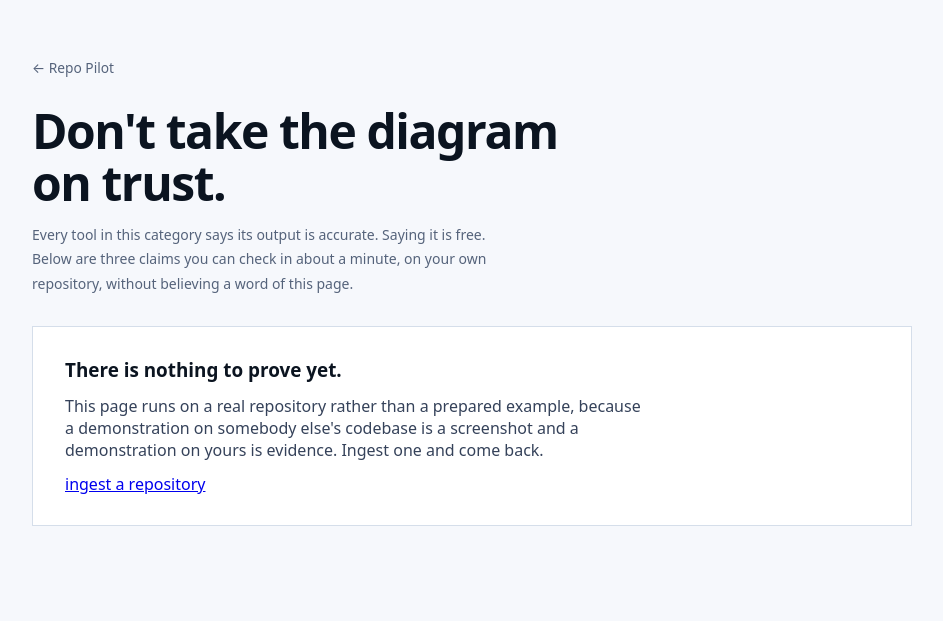
After one commit to Rameen07304/repo-pilot, a FastAPI app: template app/interface/templates/proof.html in a window 1280 px wide. The commit adds this page. Shown: the top 621 px of the page, without its empty margins (168-1111 px from the left). Run offline with FastAPI, Linux system fonts and the light colour scheme; the template is opened without the code that fills it, so the values that code supplies are empty; parts of the project's set-up code (start-up, migrations or seed data) failed here and were passed over.

Commit message:
A page that proves the claim instead of making it
Every tool in this category says its output is accurate. Saying it is
free, so it persuades nobody. /proof makes three claims a reader can
check in a minute, computed at request time on whatever repository they
last ingested — not a prepared example, because a demonstration on
someone else's codebase is a screenshot and one on your own is evidence.

  1. Every arrow names its line. Shown as a count with links that open
     the file at that line on the pinned commit. Open one; the import is
     there or the page is lying.
  2. It declares what it could not see — the real coverage figures,
     including the unflattering ones. A model-drawn diagram cannot do
     this, because it does not know what it missed.
  3. The same commit draws the same diagram. The SVG is rendered twice
     while the page loads and both SHA-256 digests are printed. This is
     the one a generated-diagram tool cannot imitate, and the cheapest
     to verify: the digests match on the page or they do not.

It deliberately does NOT reproduce a competitor's output. A comparison
that invents the other side proves nothing, and one bad-faith screenshot
would cost more credibility than the whole argument is worth. It cites
the published finding that LLM-generated architecture views are
"syntactically valid but semantically flawed" and tells the reader to run
the other tool themselves and try the same three checks on it.

Empty state matters here: with nothing ingested the page says so and
sends you to ingest something, rather than falling back to a canned demo.

The CSP test caught this page's arxiv citation and was right to ask —
but wrong in how it asked. It scanned every href, so an ordinary outbound
link looked like a subresource; that is why it already carried a
hardcoded exclusion for github.com. It now scans src= and <link href=
only, with a guard that fails if the scan ever matches nothing. That
guard immediately earned its place: the first rewrite had literal
backspace bytes where \b was meant, so the regex matched nothing and
would otherwise have passed while checking exactly zero origins.

449 Python tests, 66 frontend.

```diff
--- a/app/interface/main.py
+++ b/app/interface/main.py
@@ -33,6 +33,7 @@ from app.interface.routes import (  # noqa: E402
     ingest,
     investigate_stream,
     onboarding,
+    proof,
     sequence,
     source,
 )
@@ -127,6 +128,7 @@ app.include_router(agent_tooling.router)
 app.include_router(architecture.router)
 app.include_router(architecture_delta.router)
 app.include_router(sequence.router)
+app.include_router(proof.router)
 
 templates = Jinja2Templates(directory="app/interface/templates")
 app.mount("/static", StaticFiles(directory="app/interface/static"), name="static")
@@ -134,6 +136,11 @@ app.mount("/static", StaticFiles(directory="app/interface/static"), name="static
 # Appended to static asset URLs so browsers pick up new CSS/JS after a
 # restart instead of serving a cached copy of the old interface.
 STATIC_VERSION = str(int(time.time()))
+
+# Routes in their own modules need these, and importing them back from
+# this module would be circular. State is the seam that already exists.
+app.state.templates = templates
+app.state.static_version = STATIC_VERSION
 
 
 @app.get("/")
--- a/app/interface/static/style.css
+++ b/app/interface/static/style.css
@@ -2849,3 +2849,114 @@ body.has-doc-viewer { overflow: hidden; }
 @media (max-width: 640px) {
     .pr-entry #pr-form { flex-direction: column; align-items: stretch; }
 }
+
+/* ------------------------------------------------------------------
+   Proof page — claims a reader can check, not claims they must believe
+   ------------------------------------------------------------------ */
+.proof-wrap {
+    max-width: 920px;
+    margin: 0 auto;
+    padding: 56px 20px 96px;
+}
+.proof-back {
+    display: inline-block;
+    margin-bottom: 28px;
+    font-size: 0.86rem;
+    color: var(--ink-muted);
+    text-decoration: none;
+}
+.proof-back:hover { color: var(--accent); }
+.proof-head h1 {
+    margin: 0 0 14px;
+    font-size: clamp(1.9rem, 5vw, 3rem);
+    line-height: 1.08;
+    letter-spacing: -0.03em;
+    color: var(--ink);
+}
+.proof-lede {
+    margin: 0;
+    max-width: 62ch;
+    font-size: 1.02rem;
+    color: var(--ink-body);
+}
+.proof-subject {
+    margin: 32px 0 8px;
+    padding-bottom: 18px;
+    border-bottom: 1px solid var(--hairline);
+    font-size: 0.9rem;
+    color: var(--ink-body);
+}
+
+/* The number carries the claim, so it is the largest thing in the row. */
+.claim {
+    display: grid;
+    grid-template-columns: 148px 1fr;
+    gap: 28px;
+    padding: 36px 0;
+    border-bottom: 1px solid var(--hairline);
+}
+.claim-mark {
+    font-family: var(--font-mono);
+    font-size: 2.1rem;
+    font-weight: 600;
+    line-height: 1;
+    letter-spacing: -0.03em;
+    padding-top: 4px;
+}
+.claim-mark span { font-size: 1.1rem; font-weight: 400; color: var(--ink-faint); }
+.claim-ok { color: var(--success); }
+.claim-partial { color: var(--accent); }
+.claim-fail { color: var(--error); }
+.claim-body {
+    /* A grid track defaults to min-width:auto, so a long unbreakable
+       file path in the samples below pushes the column wider than the
+       page instead of wrapping. */
+    min-width: 0;
+}
+.claim-body h2 {
+    margin: 0 0 10px;
+    font-size: 1.22rem;
+    letter-spacing: -0.015em;
+    color: var(--ink);
+}
+.claim-body p { margin: 0 0 12px; max-width: 64ch; color: var(--ink-body); }
+.claim-note { font-size: 0.88rem; color: var(--ink-muted); }
+.claim-samples, .claim-facts {
+    margin: 0 0 14px;
+    padding-left: 18px;
+    font-size: 0.9rem;
+    color: var(--ink-body);
+}
+.claim-samples li, .claim-facts li { margin-bottom: 6px; }
+/* Repository paths have no spaces to break at. */
+.claim-samples .mono, .claim-facts code, .proof-subject .mono {
+    overflow-wrap: anywhere;
+}
+.claim-decisive { border-bottom: 0; }
+.digest {
+    margin: 0 0 12px;
+    padding: 14px 16px;
+    overflow-x: auto;
+    border: 1px solid var(--hairline);
+    background: var(--surface-sunken);
+    font-family: var(--font-mono);
+    font-size: 0.78rem;
+    line-height: 1.7;
+    color: var(--ink-body);
+}
+.proof-compare, .proof-empty {
+    margin-top: 12px;
+    padding: 30px 32px;
+    border: 1px solid var(--hairline);
+    background: var(--surface);
+}
+.proof-compare h2, .proof-empty h2 { margin: 0 0 12px; font-size: 1.18rem; color: var(--ink); }
+.proof-compare p, .proof-empty p { margin: 0 0 12px; max-width: 64ch; color: var(--ink-body); }
+.proof-closer { display: flex; flex-wrap: wrap; gap: 14px; margin-top: 40px; }
+
+@media (max-width: 640px) {
+    .proof-wrap { padding: 36px 16px 64px; }
+    .claim { grid-template-columns: 1fr; gap: 10px; padding: 28px 0; }
+    .claim-mark { font-size: 1.7rem; }
+    .proof-compare, .proof-empty { padding: 22px 18px; }
+}
--- a/app/interface/templates/landing.html
+++ b/app/interface/templates/landing.html
@@ -258,7 +258,7 @@
                 <h2 id="proof-title" data-reveal>The parser decides what exists. The model only explains it.</h2>
                 <p data-reveal>Most tools hand a codebase to a language model and print whatever it says back. A model asked to describe an architecture will invent dependencies that look plausible and are not there.</p>
                 <p data-reveal>Here the graph comes from tree&#8209;sitter and the repository's own imports. The model is given what was found and asked to explain it. It cannot add an edge to the diagram, and it cannot produce a citation: every file and line reference is taken from retrieval and checked against the real file list before it reaches you.</p>
-                <a href="/app" class="cta-ghost" data-reveal>try it on your own repository</a>
+                <a href="/proof" class="cta-ghost" data-reveal>check the claim on a real repository</a>
             </div>
             <figure class="hero-figure" data-reveal>
                 <div class="figure-shell">
--- /dev/null
+++ b/app/interface/templates/proof.html
@@ -0,0 +1,172 @@
+{# The claim, checked rather than asserted. Every number on this page is
+   computed from the repository named at the top, at request time. #}
+<!DOCTYPE html>
+<html lang="en">
+<head>
+    <meta charset="utf-8" />
+    <meta name="viewport" content="width=device-width, initial-scale=1" />
+    <title>Check it yourself &mdash; Repo Pilot</title>
+    <link rel="preconnect" href="https://fonts.googleapis.com" />
+    <link rel="preconnect" href="https://fonts.gstatic.com" crossorigin />
+    <link href="https://fonts.googleapis.com/css2?family=JetBrains+Mono:wght@400;500;600;700&display=swap" rel="stylesheet" />
+    <link rel="stylesheet" href="/static/style.css?v={{ static_version }}" />
+    <script src="/static/theme.js?v={{ static_version }}"></script>
+</head>
+<body class="proof-page">
+<main class="proof-wrap">
+
+    <header class="proof-head">
+        <a class="proof-back" href="/">&larr; Repo Pilot</a>
+        <h1>Don't take the diagram on trust.</h1>
+        <p class="proof-lede">
+            Every tool in this category says its output is accurate. Saying it is free.
+            Below are three claims you can check in about a minute, on
+            {% if repo %}the repository you last ingested{% else %}your own repository{% endif %},
+            without believing a word of this page.
+        </p>
+    </header>
+
+    {% if not repo %}
+    <section class="proof-empty">
+        <h2>There is nothing to prove yet.</h2>
+        <p>
+            This page runs on a real repository rather than a prepared example, because a
+            demonstration on somebody else's codebase is a screenshot and a demonstration on
+            yours is evidence. Ingest one and come back.
+        </p>
+        <a class="cta-primary" href="/app">ingest a repository</a>
+    </section>
+    {% else %}
+
+    <p class="proof-subject">
+        Running on <a class="mono" href="https://github.com/{{ repo }}">{{ repo }}</a>
+        at commit <code>{{ short_sha }}</code>.
+        {% if others %}
+        <span class="dim">Also ingested here:
+            {% for other in others %}<a class="mono" href="/proof?repo={{ other }}">{{ other }}</a>{% if not loop.last %}, {% endif %}{% endfor %}.
+        </span>
+        {% endif %}
+    </p>
+
+    <section class="claim">
+        <div class="claim-mark {% if every_edge_cited %}claim-ok{% else %}claim-partial{% endif %}">
+            {{ edges_evidenced }}<span>/{{ edges_total }}</span>
+        </div>
+        <div class="claim-body">
+            <h2>Every arrow names the line it came from.</h2>
+            <p>
+                Not the file &mdash; the line. {{ edges_evidenced }} of {{ edges_total }}
+                dependencies in this repository carry the exact line of the import they were
+                resolved from.
+                {% if not every_edge_cited %}
+                The {{ edges_total - edges_evidenced }} without one are edges no single line
+                accounts for, and they are reported as such rather than quietly dropped.
+                {% endif %}
+            </p>
+            {% if samples %}
+            <ul class="claim-samples">
+                {% for edge in samples %}
+                <li>
+                    <span class="mono">{{ edge.from_path }}</span> imports
+                    <span class="mono">{{ edge.to_path }}</span> &middot;
+                    {% for line in edge.lines %}<a class="mono" target="_blank" rel="noreferrer noopener"
+                       href="https://github.com/{{ repo }}/blob/{{ commit_sha }}/{{ edge.from_path }}#L{{ line }}">line {{ line }}</a>{% if not loop.last %}, {% endif %}{% endfor %}
+                </li>
+                {% endfor %}
+            </ul>
+            <p class="claim-note">Open one. The import is on that line, or this page is lying to you.</p>
+            {% endif %}
+        </div>
+    </section>
+
+    <section class="claim">
+        <div class="claim-mark claim-partial">
+            {{ nodes_drawn }}<span>/{{ nodes_total }}</span>
+        </div>
+        <div class="claim-body">
+            <h2>It tells you what it could not see.</h2>
+            <p>
+                A diagram drawn by a language model cannot do this, because it does not know
+                what it missed. This one counts the gaps and prints them, including the
+                unflattering ones.
+            </p>
+            <ul class="claim-facts">
+                <li>{{ coverage.files_in_repo }} files in the repository at this commit.</li>
+                <li>{{ nodes_drawn }} of {{ nodes_total }} files with dependencies are drawn; the rest are left out to keep the picture readable, and every one of them still appears in the evidence table.</li>
+                {% if coverage.files_skipped %}
+                <li>{{ coverage.files_skipped }} file(s) could not be fetched, so anything depending on them is missing.</li>
+                {% endif %}
+                {% if coverage.unparsed_extensions %}
+                <li>
+                    {{ coverage.unparsed_file_count }} file(s) have no import parser here:
+                    {% for ext, count in coverage.unparsed_extensions.items() %}<code>{{ ext }}</code>&nbsp;({{ count }}){% if not loop.last %}, {% endif %}{% endfor %}.
+                    They may depend on other files; no arrow above says so.
+                </li>
+                {% endif %}
+                {% if coverage.degraded_languages %}
+                <li>Grammar unavailable for {{ coverage.degraded_languages|join(', ') }} on this machine, so those files contributed nothing.</li>
+                {% endif %}
+                {% if coverage.is_complete %}
+                <li>Nothing was skipped, and nothing was dropped to make the picture fit.</li>
+                {% endif %}
+            </ul>
+        </div>
+    </section>
+
+    <section class="claim claim-decisive">
+        <div class="claim-mark {% if digests_match %}claim-ok{% else %}claim-fail{% endif %}">
+            {% if digests_match %}&#10003;{% else %}&#10007;{% endif %}
+        </div>
+        <div class="claim-body">
+            <h2>The same commit always draws the same diagram.</h2>
+            <p>
+                This is the one that cannot be imitated by a tool that asks a model to draw the
+                picture. The diagram was rendered twice while this page loaded. Here are both
+                SHA&#8209;256 digests of the {{ "{:,}".format(svg_bytes) }}&nbsp;bytes of SVG:
+            </p>
+            <pre class="digest">{{ digest_a }}
+{{ digest_b }}</pre>
+            <p class="claim-note">
+                {% if digests_match %}
+                Identical. Two exports of one commit can be diffed against each other, so a
+                change in the picture means a change in the code &mdash; never a change of mood.
+                {% else %}
+                These differ, which would mean the renderer is not deterministic. That is a bug,
+                and this page is the right place to find out.
+                {% endif %}
+            </p>
+        </div>
+    </section>
+
+    <section class="proof-compare">
+        <h2>The comparison worth making</h2>
+        <p>
+            Published work on LLM&#8209;generated architecture views finds they are
+            <em>&ldquo;syntactically valid but semantically flawed&rdquo;</em>, commonly containing
+            <em>&ldquo;hallucinated features or incorrect relationships that are syntactically correct
+            but lack semantic basis&rdquo;</em>
+            (<a href="https://arxiv.org/html/2603.21178v1" target="_blank" rel="noreferrer noopener">LLM-based
+            Automated Architecture View Generation: Where Are We Now?</a>).
+        </p>
+        <p>
+            So run a generated&#8209;diagram tool on this same repository and put the two side by
+            side. Then try, on its output, the three things you just did here: click an arrow to
+            the line it came from, read what it admits it missed, and generate it twice to see
+            whether you get the same picture.
+        </p>
+        <p class="claim-note">
+            This page deliberately does not reproduce a competitor's output. A comparison that
+            invents the other side proves nothing, and one bad-faith screenshot would cost more
+            credibility than the whole argument is worth. Run it yourself.
+        </p>
+    </section>
+
+    <section class="proof-closer">
+        <a class="cta-primary" href="/app">try it on another repository</a>
+        <a class="cta-ghost" href="/">what this is</a>
+    </section>
+
+    {% endif %}
+</main>
+</body>
+</html>
```
Also changed, not shown: app/interface/routes/proof.py (added, +98 -0 lines), tests/interface/test_new_routes.py (+15 -8 lines), 1 other file.
